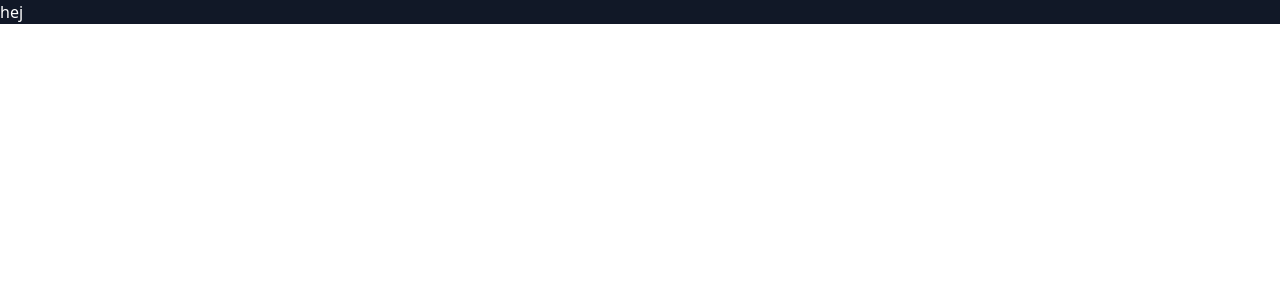
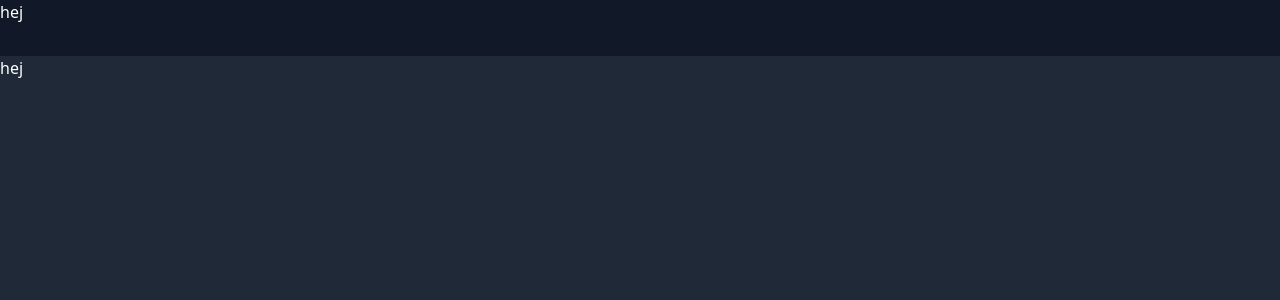
Before and after one commit to bisaek/elevtotur, a React (Create React App) app in the folder client/: page / in a window 1280 px wide. Shown: the top 300 px of the page. Built offline with nearby package versions, Linux system fonts and the light colour scheme.

Commit message:
create simple header and contaioner

```diff
--- a/client/src/App.js
+++ b/client/src/App.js
@@ -3,12 +3,12 @@
 
 function App() {
   return (
-    <div className="app text-white">
-      <header className="bg-gray-900">
+    <div className="text-white min-h-screen bg-gray-800">
+      <header className="bg-gray-900 h-14">
         hej
       </header>
       <div className="container">
-
+        hej
       </div>
     </div>
   );
```
